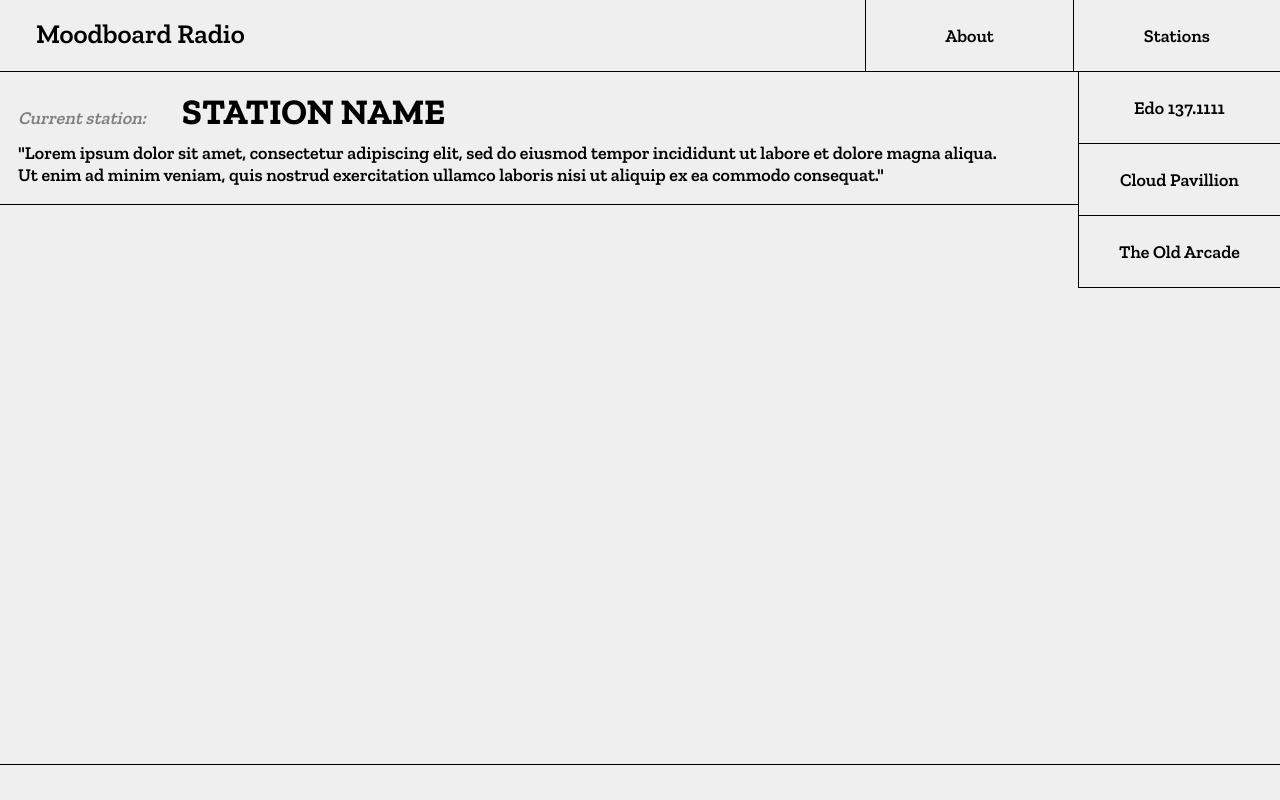
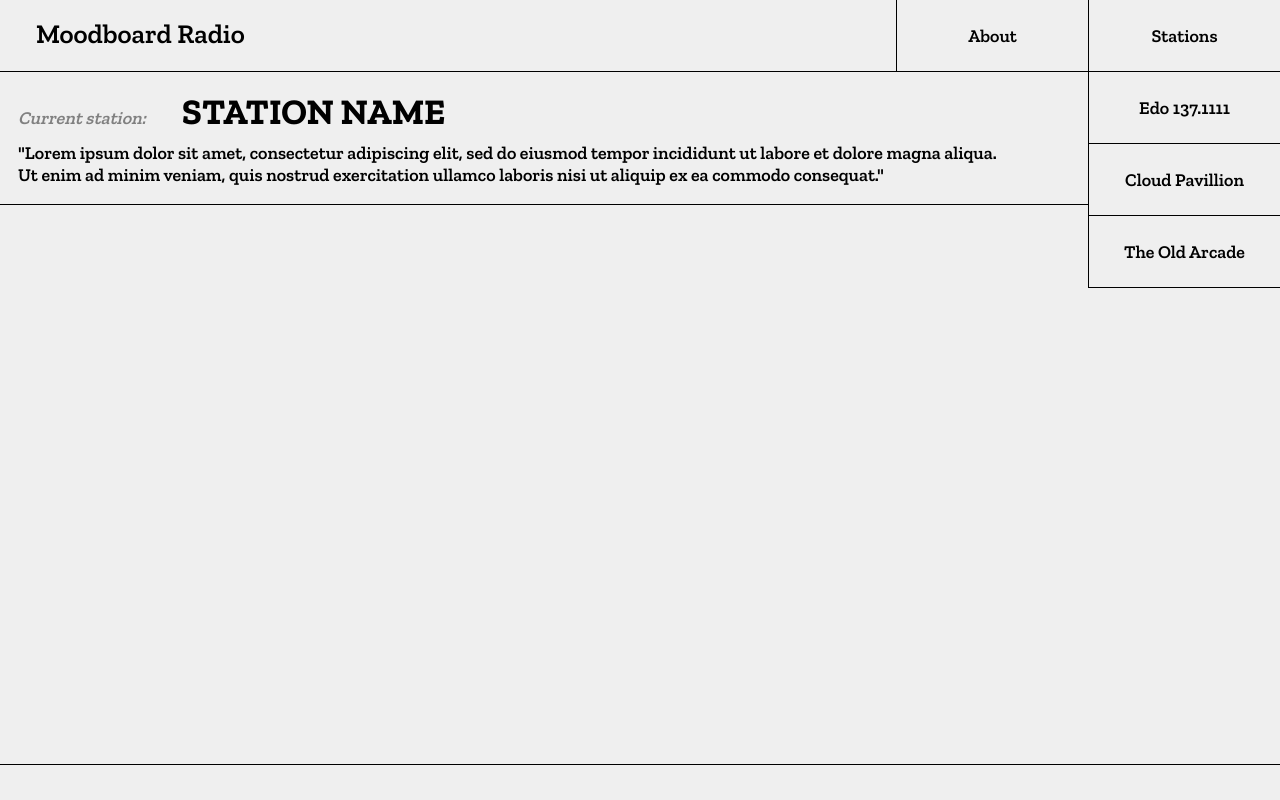
Before and after one commit to jkuksa/moodboard-radio, a plain HTML site: page index.html in a window 1280 px wide. Drawn offline with nearby package versions, Linux system fonts and the light colour scheme.

Commit message:
Updated responsive sizing behaviour

```diff
--- a/style.css
+++ b/style.css
@@ -37,8 +37,7 @@ body {
 }
 
 .logo {
-    width: 100%;
-    flex: 2;
+    width: 100vw;
     align-self: center;
     height: 2rem;
     font-size: 1.5rem;
@@ -48,6 +47,7 @@ body {
 
 @media only screen and (min-width: 450px) {
     .logo {
+        width: 70vw;
         text-align: start;
         border-bottom: none;
         padding-left: 2rem;
@@ -59,26 +59,25 @@ body {
 
 .main-menu {
     display: flex;
-    flex: 1;
     height: 2rem;
-    width: 100%;
+    width: 100vw;
+    /*border-bottom: 1px solid black;*/
 }
 
 @media only screen and (min-width: 450px) {
     .main-menu {
         height: 4rem;
+        width: 30vw;
     }
 }
 
 .top-menu {
     display: flex;
-    width: 100%;
+    width: 100vw;
 }
 
 .top-menu li {
-    height: 100%;
     display: flex;
-    flex: 1;
     align-items: center;
     justify-content: center;
 }
@@ -87,25 +86,32 @@ body {
     border-right: 1px solid black;
 }
 
+
 @media only screen and (min-width: 450px) {
+    .top-menu {
+        width: 30vw;
+    }
+
+    .top-menu li {
+        width: 15vw;
+        border-left: 1px solid black;
+    }
+
+    .top-menu li:hover {
+        border-bottom: 1px solid black;
+    }
+
     .top-menu li:first-of-type {
         border-right: none;
     }
+}
 
-    .top-menu li {
-        border-left: 1px solid black;
-    }
+.main-menu li {
+    width: 50vw;
 }
 
 .main-menu li:hover {
     background-color: lightgrey;
-    border-bottom: 1px solid black;
-}
-
-@media only screen and (max-width: 450px) {
-    .main-menu li:hover {
-        border-bottom: none;
-    }
 }
 
 .main-menu li a {
@@ -114,7 +120,6 @@ body {
 
 .dropdown {
     display: flex;
-    width: 100%;
     height: 3rem;
     flex-direction: column;
     position: absolute;
@@ -125,11 +130,12 @@ body {
 @media only screen and (min-width: 450px) {
     .dropdown {
         display: flex;
-        width: 15.8%;
+        width: 15vw;
         height: 12rem;
         flex-direction: column;
         position: absolute;
         top: 4rem;
+        right: 0;
     }
 }
 
@@ -138,11 +144,27 @@ body {
     padding: 1rem;
     border-bottom: 1px solid black;
     background-color: #efefef;
+    width: 100vw;
+}
+
+.dropdown li:first-child {
+    border-right: none;
+    border-top: 1px solid black;
+}
+
+.dropdown li:hover {
+    border-bottom: 1px solid black;
 }
 
 @media only screen and (min-width: 450px) {
     .dropdown li {
         min-height: 4rem;
+        width: 15vw;
+        right: 0;
+    }
+
+    .dropdown li:first-child {
+        border-top: none;
     }
 }
 
```
